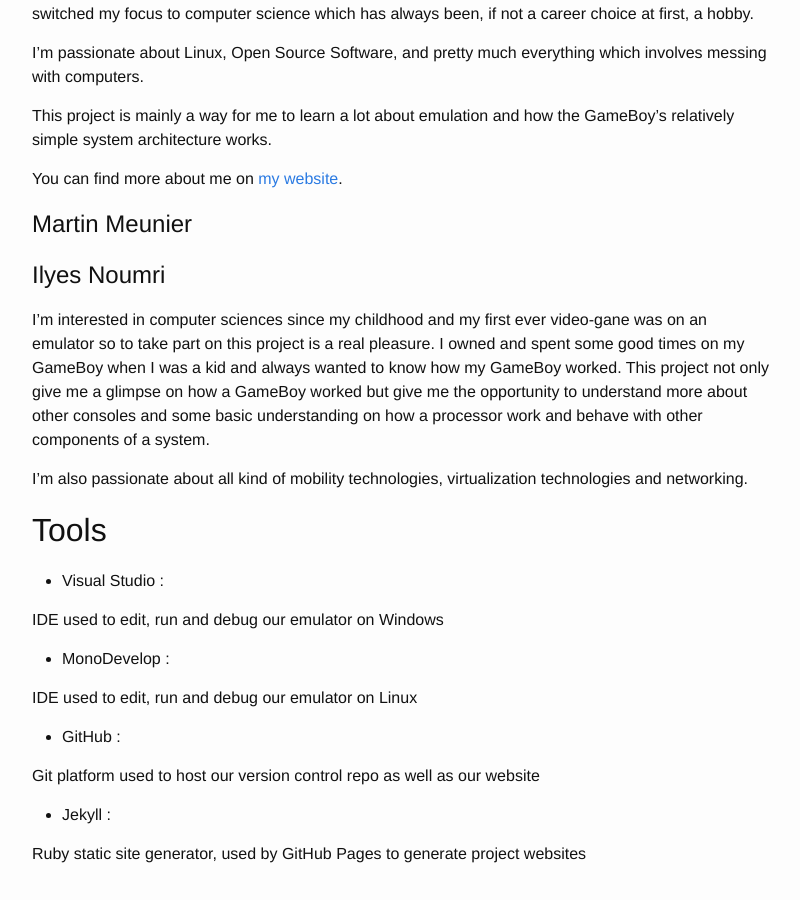
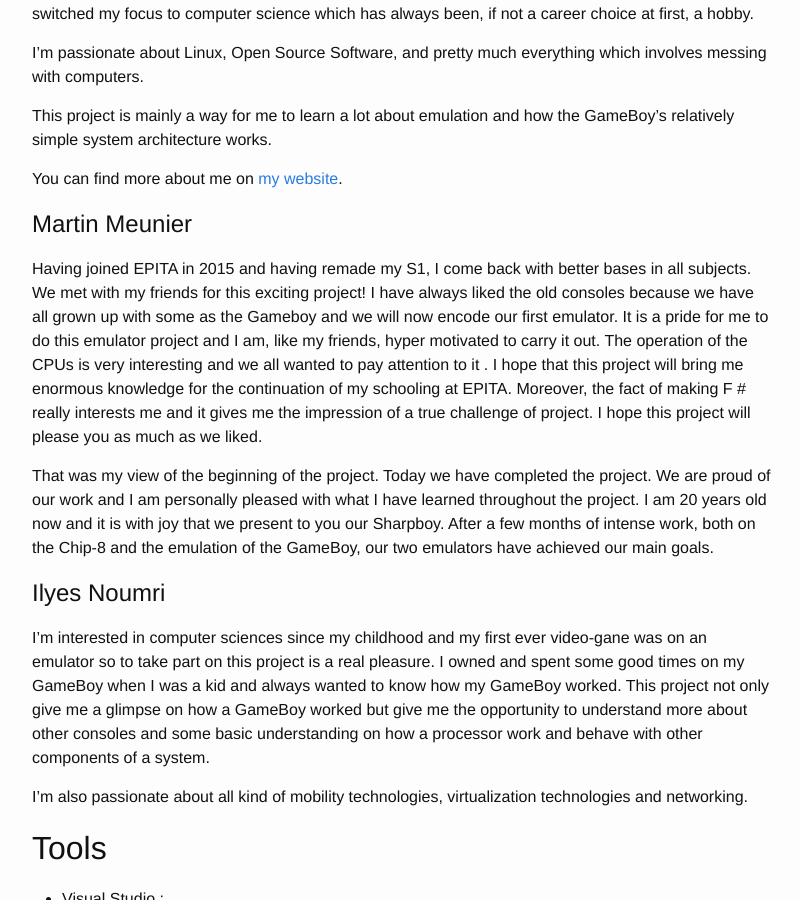
Before and after one commit to s-society/sharpboy, a Jekyll site: the page built from about.md, in a window 1280 px wide and 900 px high, scrolled down 429 px. Shown: the whole window, without its empty margins (238-1038 px from the left). Built offline with Jekyll 4.4.1, drawn with Linux system fonts in a browser that asks for light colours; comment, search, counter and statistics services are not loaded.

Commit message:
Update about.md

```diff
--- a/about.md
+++ b/about.md
@@ -27,6 +27,11 @@ You can find more about me on [my website](https://alarsyo.com).
 
 # Martin Meunier
 
+ Having joined EPITA in 2015 and having remade my S1, I come back with better bases in all subjects. We met with my friends for this exciting project! I have always liked the old consoles because we have all grown up with some as the Gameboy and we will now encode our first emulator. It is a pride for me to do this emulator project and I am, like my friends, hyper motivated to carry it out. The operation of the CPUs is very interesting and we all wanted to pay attention to it . I hope that this project will bring me enormous knowledge for the continuation of my schooling at EPITA. Moreover, the fact of making F # really interests me and it gives me the impression of a true challenge of project. I hope this project will please you as much as we liked.
+
+That was my view of the beginning of the project. Today we have completed the project. We are proud of our work and I am personally pleased with what I have learned throughout the project. I am 20 years old now and it is with joy that we present to you our Sharpboy. After a few months of intense work, both on the Chip-8 and the emulation of the GameBoy, our two emulators have achieved our main goals.
+
+
 # Ilyes Noumri
 I'm interested in computer sciences since my childhood and my first ever video-gane was on an emulator so to take part on this project is a real pleasure. I owned and spent some good times on my GameBoy when I was a kid and always wanted to know how my GameBoy worked. This project not only give me a glimpse on how a GameBoy worked but give me the opportunity to understand more about other consoles and some basic understanding on how a processor work and behave with other components of a system.
 
```
